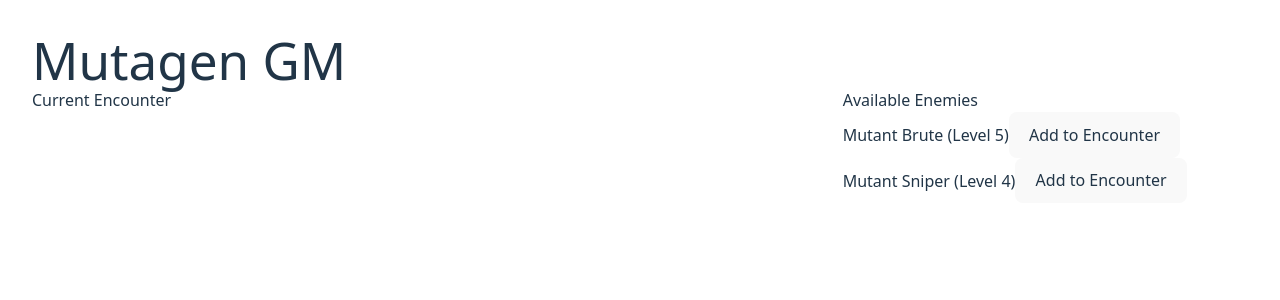
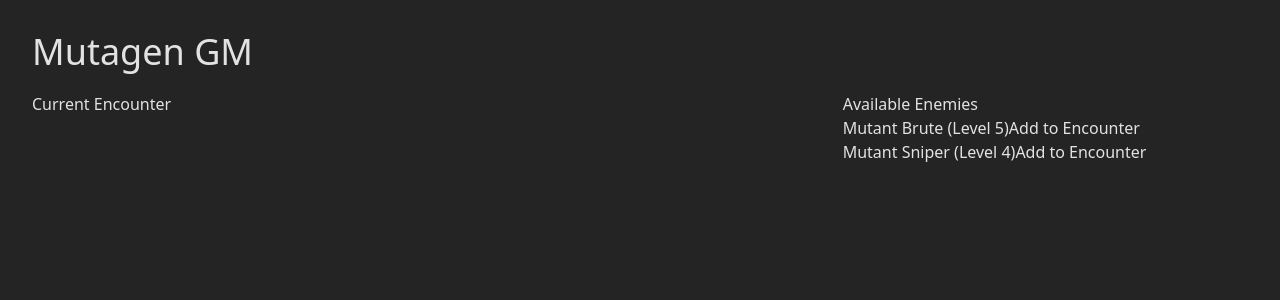
Before and after one commit to MutagenTTRPG/mutagen-gm, a React (Vite) app: page / in a window 1280 px wide. Shown: the top 300 px of the page. Built offline with nearby package versions, Linux system fonts and the light colour scheme.

Commit message:
remove innate styling from app

```diff
--- a/src/App.css
+++ b/src/App.css
@@ -1,42 +1,5 @@
 #root {
-  max-width: 1280px;
   margin: 0 auto;
   padding: 2rem;
   margin: 0;
 }
-
-.logo {
-  height: 6em;
-  padding: 1.5em;
-  will-change: filter;
-  transition: filter 300ms;
-}
-.logo:hover {
-  filter: drop-shadow(0 0 2em #646cffaa);
-}
-.logo.react:hover {
-  filter: drop-shadow(0 0 2em #61dafbaa);
-}
-
-@keyframes logo-spin {
-  from {
-    transform: rotate(0deg);
-  }
-  to {
-    transform: rotate(360deg);
-  }
-}
-
-@media (prefers-reduced-motion: no-preference) {
-  a:nth-of-type(2) .logo {
-    animation: logo-spin infinite 20s linear;
-  }
-}
-
-.card {
-  padding: 2em;
-}
-
-.read-the-docs {
-  color: #888;
-}
--- a/src/index.css
+++ b/src/index.css
@@ -15,55 +15,3 @@
   -webkit-font-smoothing: antialiased;
   -moz-osx-font-smoothing: grayscale;
 }
-
-a {
-  font-weight: 500;
-  color: #646cff;
-  text-decoration: inherit;
-}
-a:hover {
-  color: #535bf2;
-}
-
-body {
-  margin: 0;
-  min-width: 320px;
-  min-height: 100vh;
-}
-
-h1 {
-  font-size: 3.2em;
-  line-height: 1.1;
-}
-
-button {
-  border-radius: 8px;
-  border: 1px solid transparent;
-  padding: 0.6em 1.2em;
-  font-size: 1em;
-  font-weight: 500;
-  font-family: inherit;
-  background-color: #1a1a1a;
-  cursor: pointer;
-  transition: border-color 0.25s;
-}
-button:hover {
-  border-color: #646cff;
-}
-button:focus,
-button:focus-visible {
-  outline: 4px auto -webkit-focus-ring-color;
-}
-
-@media (prefers-color-scheme: light) {
-  :root {
-    color: #213547;
-    background-color: #ffffff;
-  }
-  a:hover {
-    color: #747bff;
-  }
-  button {
-    background-color: #f9f9f9;
-  }
-}
--- a/src/pages/Home.jsx
+++ b/src/pages/Home.jsx
@@ -32,7 +32,7 @@
 
   return (
     <div className='container w-full flex flex-col'>
-      <h1 className=''>Mutagen GM</h1>
+      <h1 className='text-4xl mb-5'>Mutagen GM</h1>
 
       <div className='flex w-full'>
         <div className='flex flex-col flex-grow'>
```
